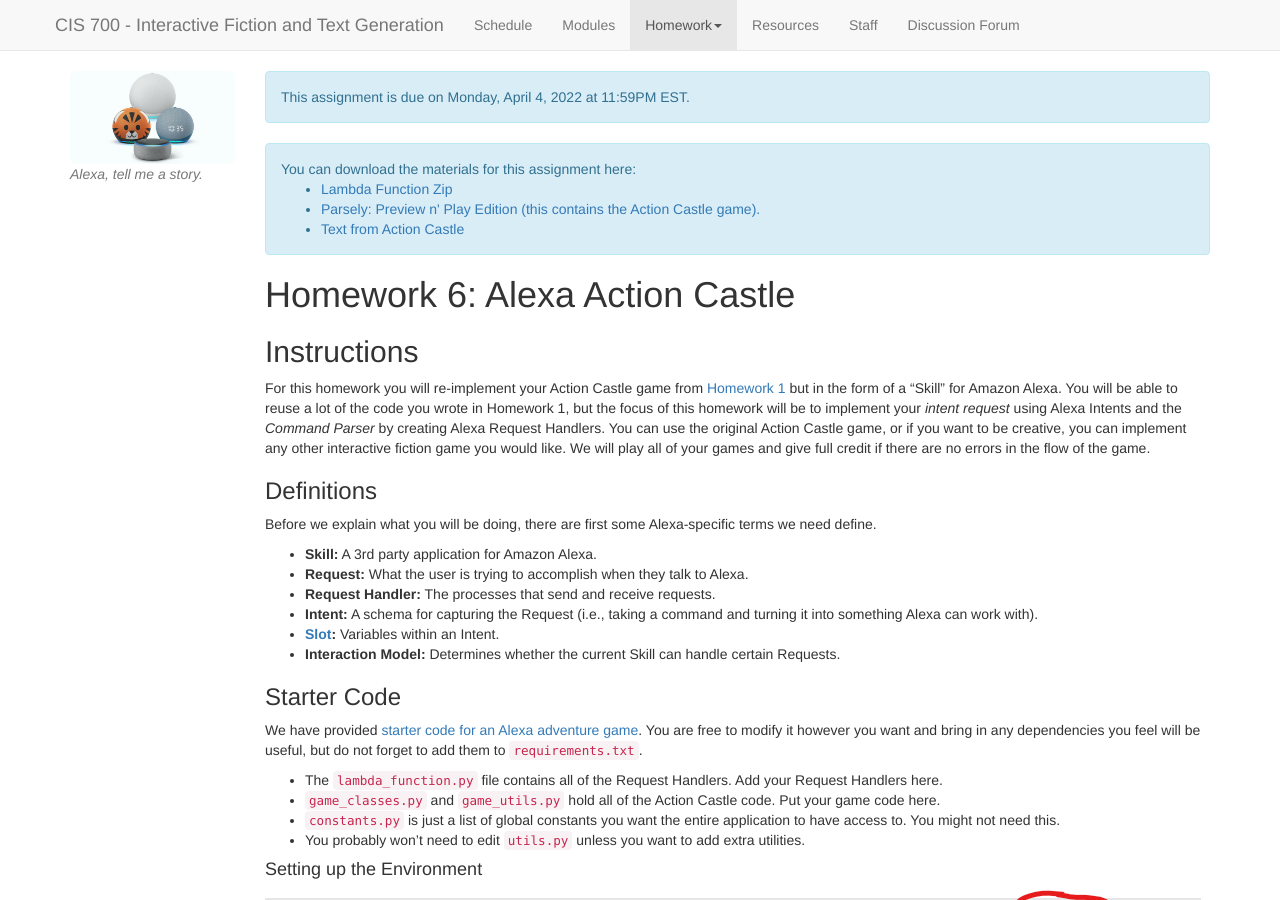
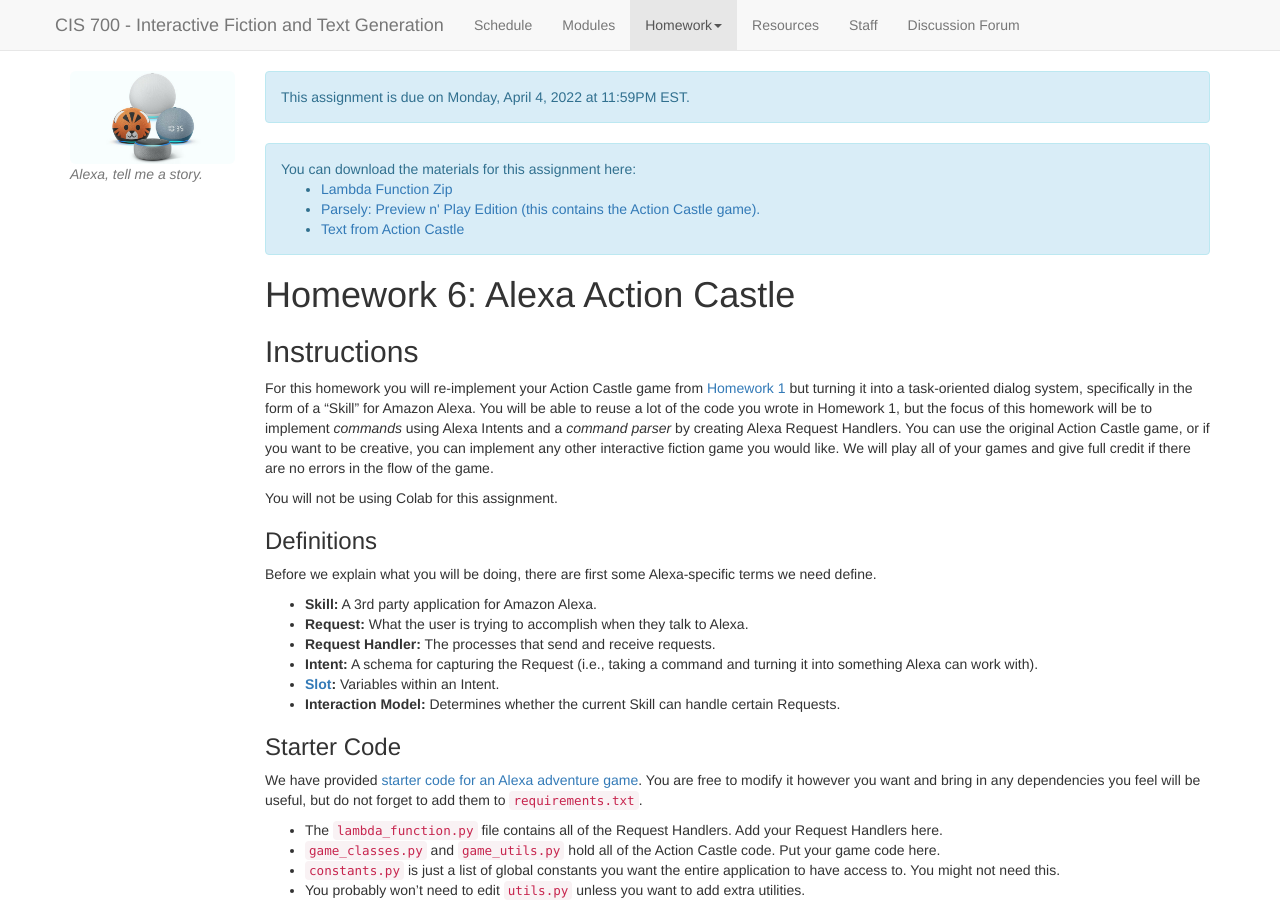
Before and after one commit to interactive-fiction-class/interactive-fiction-class.github.io, a Jekyll site: the page built from homeworks/alexa_action_castle/alexa-action-castle.md, in a window 1280 px wide and 900 px high. Built offline with Jekyll 4.4.1, drawn with Linux system fonts in a browser that asks for light colours; nearby versions of some CDN libraries; a script that is not in the unit is left out.

Commit message:
Update alexa-action-castle.md

```diff
--- a/homeworks/alexa_action_castle/alexa-action-castle.md
+++ b/homeworks/alexa_action_castle/alexa-action-castle.md
@@ -78,7 +78,9 @@
 
 ## Instructions
 
-For this homework you will re-implement your Action Castle game from [Homework 1](/homeworks/text-adventure-game/text-adventure-game.html) but in the form of a "Skill" for Amazon Alexa. You will be able to reuse a lot of the code you wrote in Homework 1, but the focus of this homework will be to implement your _intent request_ using Alexa Intents and the _Command Parser_ by creating Alexa Request Handlers. You can use the original Action Castle game, or if you want to be creative, you can implement any other interactive fiction game you would like. We will play all of your games and give full credit if there are no errors in the flow of the game.
+For this homework you will re-implement your Action Castle game from [Homework 1](/homeworks/text-adventure-game/text-adventure-game.html) but turning it into a task-oriented dialog system, specifically in the form of a "Skill" for Amazon Alexa. You will be able to reuse a lot of the code you wrote in Homework 1, but the focus of this homework will be to implement _commands_ using Alexa Intents and a _command parser_ by creating Alexa Request Handlers. You can use the original Action Castle game, or if you want to be creative, you can implement any other interactive fiction game you would like. We will play all of your games and give full credit if there are no errors in the flow of the game.
+
+You will not be using Colab for this assignment.
 
 ### Definitions
 
```
